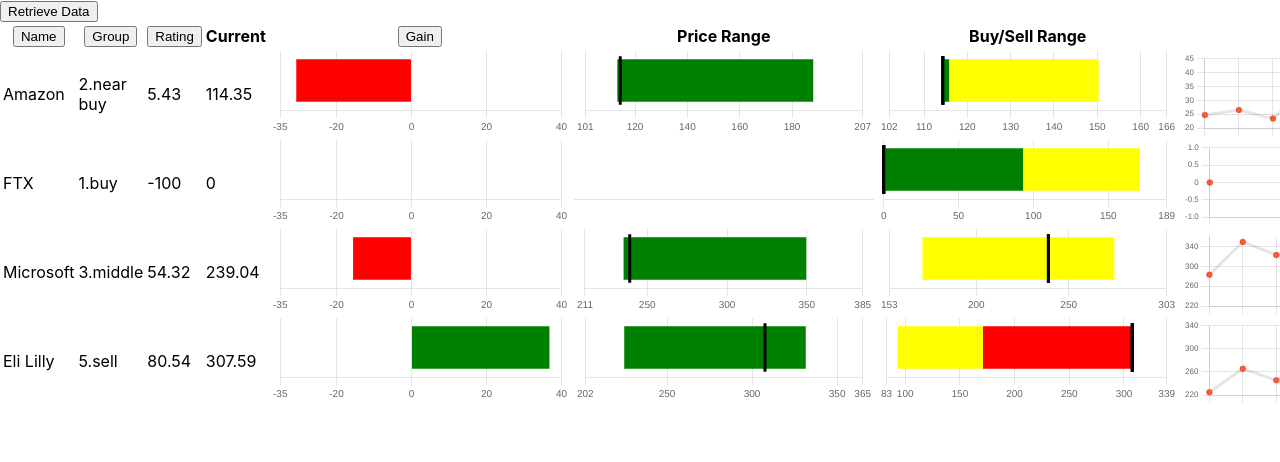
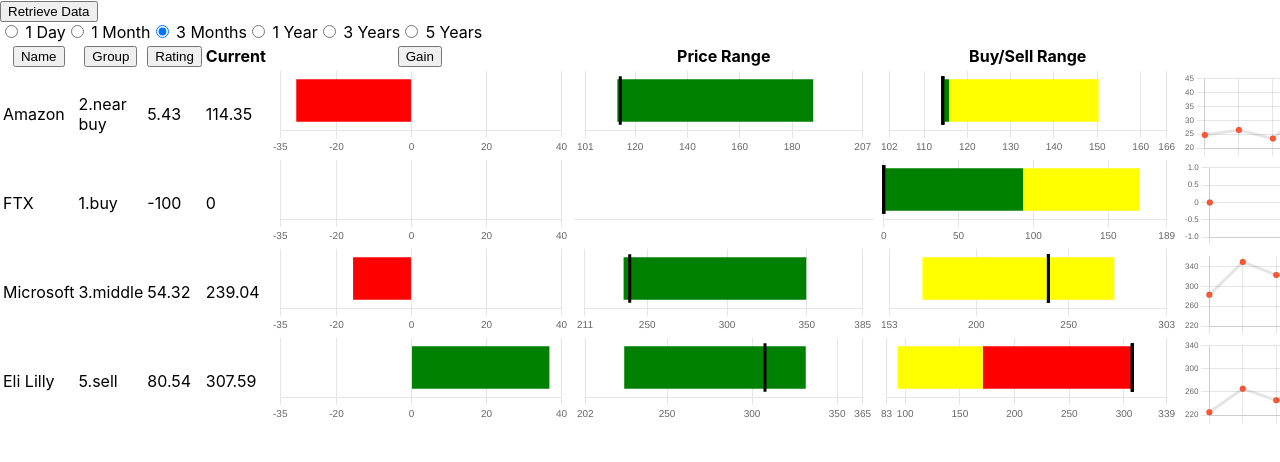
Before and after one commit to gregw18/stockPriceRetriever, a React (Create React App) app in the folder web/: page / in a window 1280 px wide. Shown: the top 462 px of the page. Built offline with nearby package versions, Linux system fonts and the light colour scheme.

Commit message:
Added timePeriod control Added radio buttons to select period of time want data for.

```diff
--- a/web/src/App.js
+++ b/web/src/App.js
@@ -74,8 +74,42 @@
   })
 }
 
-function GenerateTable({securityData, minMaxGain,  setChartData, sortByCol}) {
+function GenerateTimePeriodButtons(timePeriod, setTimePeriod) {
+  console.log("GenerateTimePeriodButtons, timePeriod=", timePeriod);
   return (
+    <div>
+      <input type="radio" value="1day" checked={timePeriod==="1day"}
+        onChange={(e) => setTimePeriod(e.target.value)}
+        name="timePeriods" /> 1 Day
+      <input type="radio" value="30days" checked={timePeriod==="30days"}
+        onChange={(e) => setTimePeriod(e.target.value)}
+        name="timePeriods" /> 1 Month
+      <input type="radio" value="3months" checked={timePeriod==="3months"}
+        onChange={(e) => setTimePeriod(e.target.value)}
+        name="timePeriods" /> 3 Months
+      <input type="radio" value="1year" checked={timePeriod==="1year"}
+        onChange={(e) => setTimePeriod(e.target.value)}
+        name="timePeriods" /> 1 Year
+      <input type="radio" value="3years" checked={timePeriod==="3years"}
+        onChange={(e) => setTimePeriod(e.target.value)}
+        name="timePeriods" /> 3 Years
+      <input type="radio" value="5years" checked={timePeriod==="5years"}
+        onChange={(e) => setTimePeriod(e.target.value)}
+        name="timePeriods" /> 5 Years
+    </div>
+  );
+}
+
+//function retrieveData(newTimePeriod) {
+//  console.log("retrieveData, newTimePeriod=", newTimePeriod);
+//  setTimePeriod(newTimePeriod);
+//}
+
+function GenerateTable({securityData, minMaxGain,  setChartData,
+                        sortByCol, timePeriod, setTimePeriod}) {
+  return (
+    <div>
+      {GenerateTimePeriodButtons(timePeriod, setTimePeriod)}
       <table style={{width: "100%"}}>
         <tbody>
           <tr>
@@ -103,6 +137,7 @@
           {generateRows(securityData, minMaxGain)}
         </tbody>
       </table>
+    </div>
   );
 }
 
@@ -291,6 +326,7 @@
   const [haveData, setHaveData] = useState(false);
   const [sortOrder, setSortOrder] = useState(false); // False = ascending, True = descending.
   const [sortColumn, setSortColumn] = useState("");
+  const [timePeriod, setTimePeriod] = useState("3months");
 
   function toggleSortOrder() {
     setSortOrder(sortOrder => !sortOrder);
@@ -352,7 +388,7 @@
         value={{sortOrder, sortColumn, toggleSortOrder, setSortColumn}}
     > */}
         <GenerateTable securityData={chartData} minMaxGain={minMaxGain}
-          setChartData={setChartData} sortByCol={sortByCol} />
+          setChartData={setChartData} sortByCol={sortByCol} timePeriod={timePeriod} setTimePeriod={setTimePeriod} />
       {/* </sortContext.Provider> */}
       </>
       );
```
Lines whose indentation alone changed are shown as unchanged.
